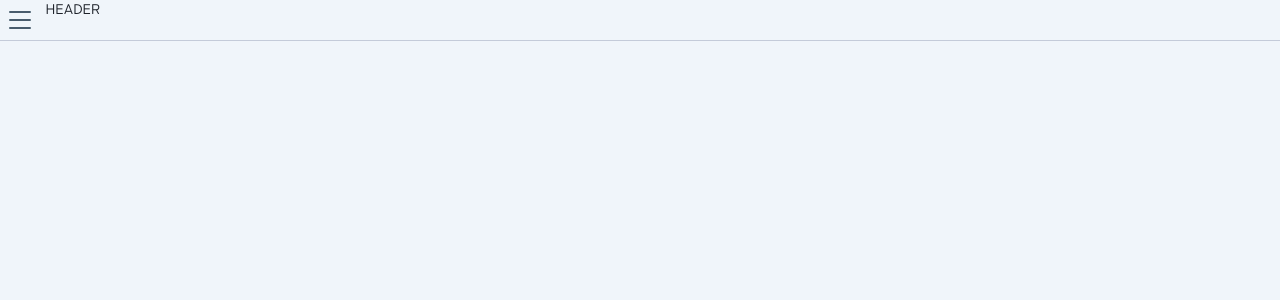
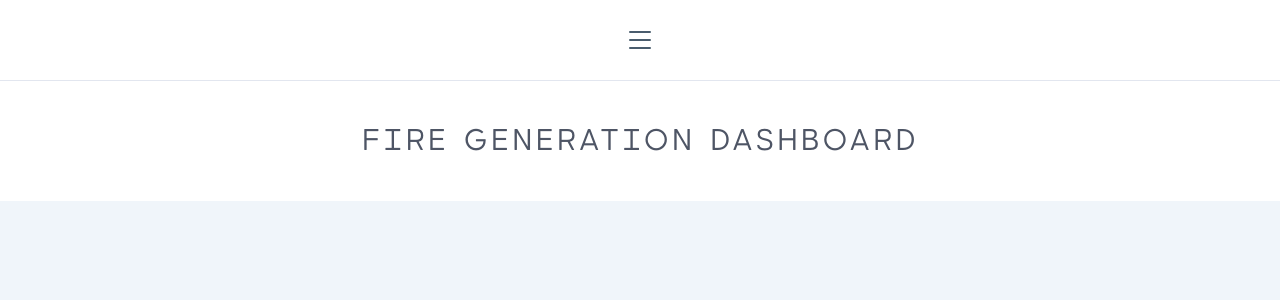
Before and after one commit to kamrade/fire-gen, an Angular app: page / in a window 1280 px wide. Shown: the top 300 px of the page. Built offline with nearby package versions, Linux system fonts and the light colour scheme.

Commit message:
Quick setup Header

```diff
--- a/src/app/shared/header/header.component.html
+++ b/src/app/shared/header/header.component.html
@@ -1,4 +1,11 @@
 <header class="fire-header">
-  <app-icon-inline iconName='menu_lg20'></app-icon-inline>
-  HEADER
+  <div class="top-part">
+    <button class="btn ghost-button">
+      <app-icon-inline iconName='menu_lg20'></app-icon-inline>
+    </button>
+  </div>
+  <div class="bottom-part">
+    <h1 class="header-title">Fire Generation Dashboard</h1>
+  </div>
+
 </header>
--- a/src/app/shared/header/header.component.scss
+++ b/src/app/shared/header/header.component.scss
@@ -1,5 +1,24 @@
 @import '~src/assets/scss/bootstrap/variables';
 
 .fire-header {
-  border-bottom: 1px solid $gray-300;
+  text-align: center;
+  background-color: $white;
+
+  .top-part {
+    padding: $spacer/2;
+    border-bottom: 1px solid $gray-200;
+  }
+
+  .bottom-part {
+    padding: $spacer*2;
+  }
+
+  .header-title {
+    font-size: 30px;
+    line-height: 40px;
+    text-transform: uppercase;
+    letter-spacing: 3px;
+    color: $gray-700;
+    margin-bottom: 0;
+  }
 }
--- a/src/assets/scss/components/_button.scss
+++ b/src/assets/scss/components/_button.scss
@@ -1,4 +1,17 @@
+@mixin ghost-button() {
+  transition: background .2s ease-in-out;
+  cursor: pointer;
+
+  &:hover {
+    background-color: $gray-100;
+  }
+}
+
 .btn-cap {
   text-transform: uppercase;
   letter-spacing: 1px;
 }
+
+.ghost-button {
+  @include ghost-button();
+}
```
